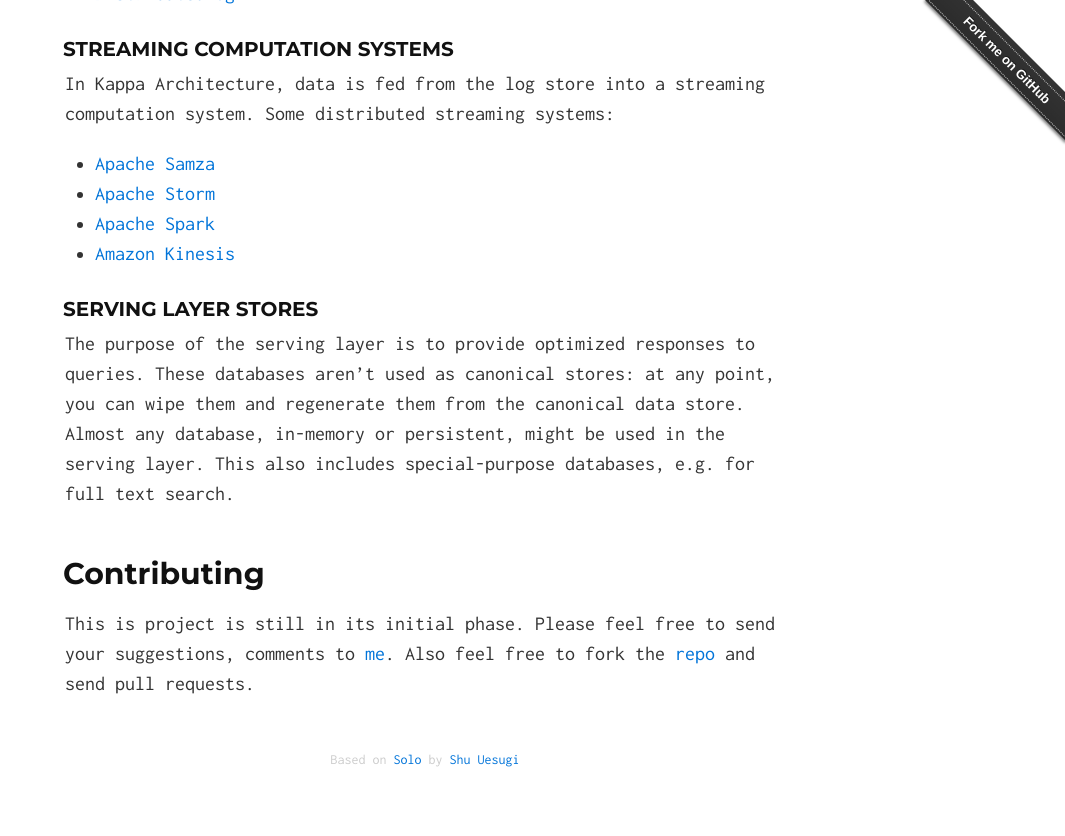
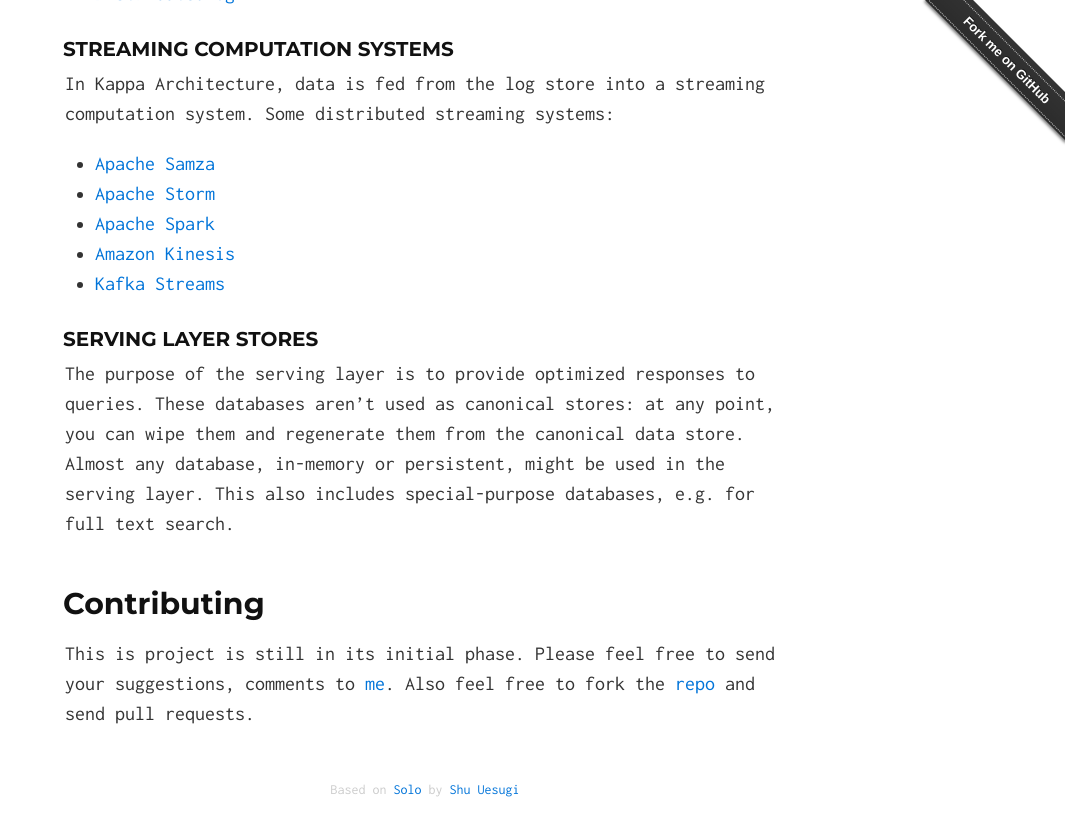
Before and after one commit to milinda/kappa-architecture.com, a Jekyll site: the page built from index.html, in a window 1280 px wide and 900 px high, scrolled down 2185 px. Shown: the top 836 px of the window, without its empty margins (215-1280 px from the left). Built offline with Jekyll 4.4.1, drawn with Linux system fonts in a browser that asks for light colours.

Commit message:
Added Kafka Streams to Streaming computation systems section
See: http://www.confluent.io/blog/introducing-kafka-streams-stream-processing-made-simple

```diff
--- a/_includes/index.md
+++ b/_includes/index.md
@@ -44,6 +44,7 @@ In Kappa Architecture, data is fed from the log store into a streaming computati
 * [Apache Storm](http://storm.apache.org/)
 * [Apache Spark](http://spark.apache.org/)
 * [Amazon Kinesis](https://aws.amazon.com/kinesis/)
+* [Kafka Streams](http://kafka.apache.org/documentation.html#streams)
 
 ### Serving layer stores
 
```
